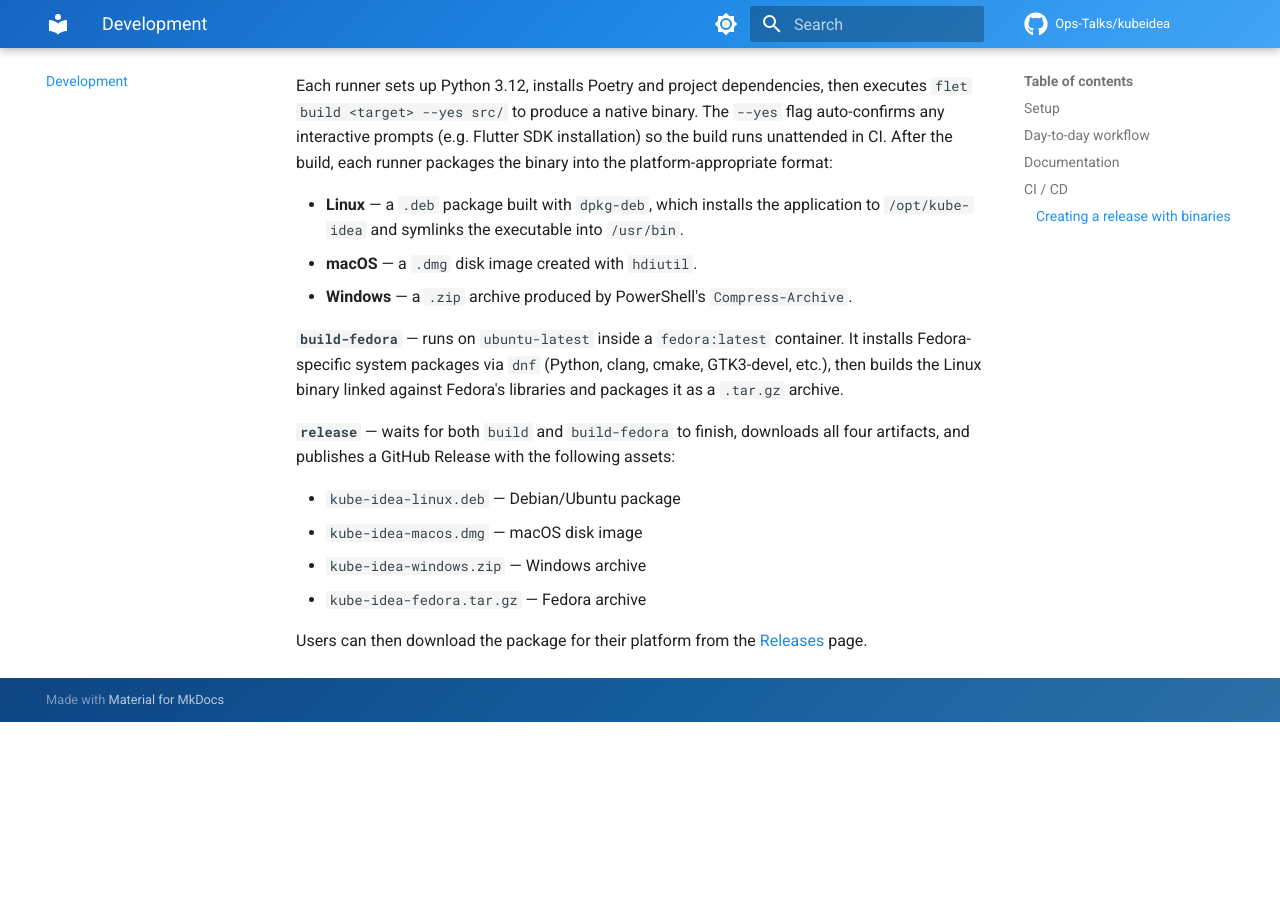
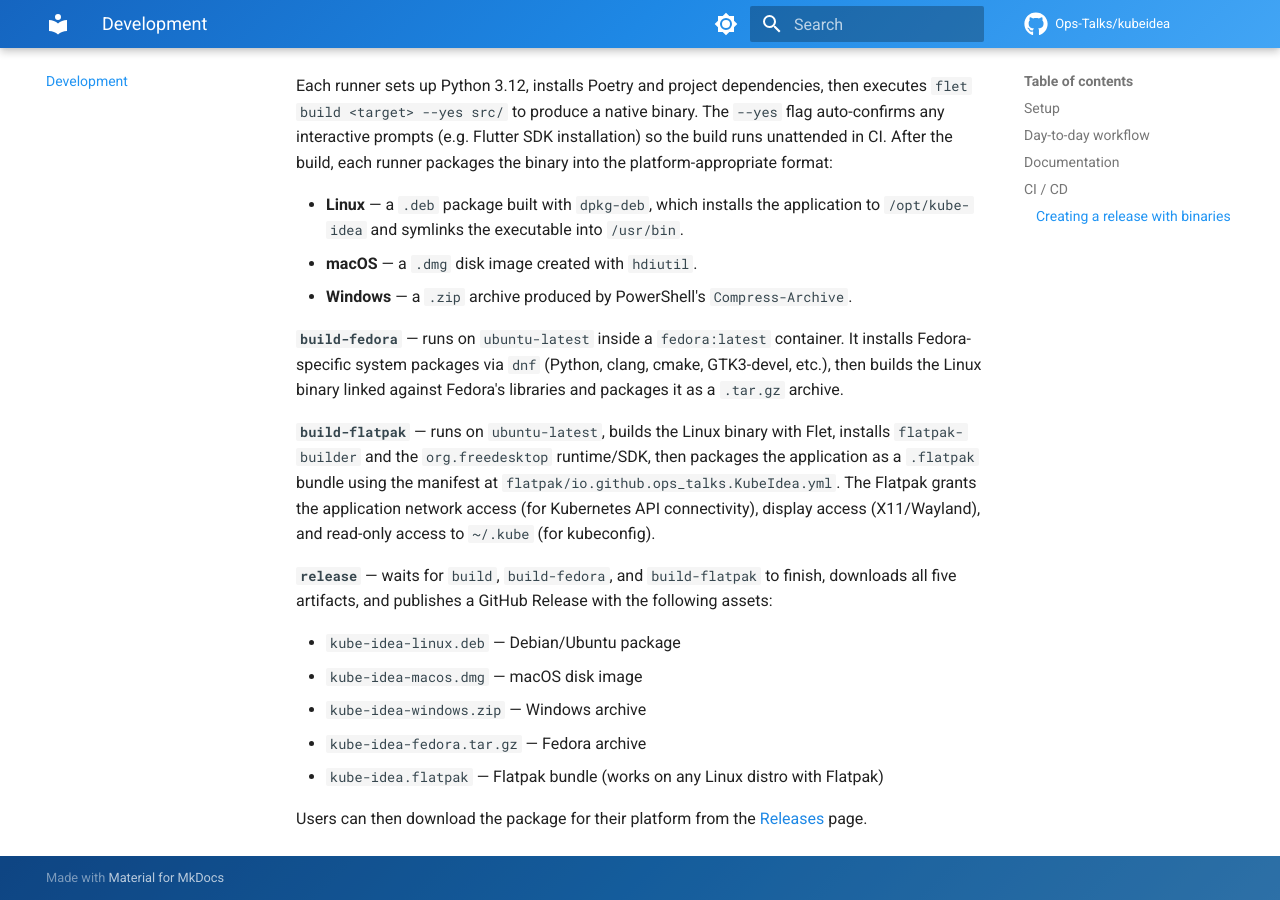
Before and after one commit to Ops-Talks/kubeidea, an MkDocs documentation site: the page built from docs/development.md, in a window 1280 px wide and 900 px high, scrolled down 2031 px. Built offline with MkDocs 1.6.1 and Material for MkDocs 9.7.7, drawn with Linux system fonts in a browser that asks for light colours; comment, search, counter and statistics services are not loaded; before the commit the page ends 2753 px from its top, so only the background shows below that.

Commit message:
feat: add Flatpak support to release workflow
Agent-Logs-Url: https://github.com/Ops-Talks/kubeidea/sessions/81055f16-cf29-4179-a8eb-83a80d2280d0

Co-authored-by: weyderfs <1542315+weyderfs@users.noreply.github.com>

```diff
--- a/docs/development.md
+++ b/docs/development.md
@@ -107,14 +107,23 @@ container. It installs Fedora-specific system packages via `dnf`
 binary linked against Fedora's libraries and packages it as a
 `.tar.gz` archive.
 
-**`release`** — waits for both `build` and `build-fedora` to finish,
-downloads all four artifacts, and publishes a GitHub Release with the
-following assets:
+**`build-flatpak`** — runs on `ubuntu-latest`, builds the Linux binary
+with Flet, installs `flatpak-builder` and the `org.freedesktop`
+runtime/SDK, then packages the application as a `.flatpak` bundle
+using the manifest at `flatpak/io.github.ops_talks.KubeIdea.yml`.
+The Flatpak grants the application network access (for Kubernetes
+API connectivity), display access (X11/Wayland), and read-only
+access to `~/.kube` (for kubeconfig).
+
+**`release`** — waits for `build`, `build-fedora`, and `build-flatpak`
+to finish, downloads all five artifacts, and publishes a GitHub
+Release with the following assets:
 
 - `kube-idea-linux.deb` — Debian/Ubuntu package
 - `kube-idea-macos.dmg` — macOS disk image
 - `kube-idea-windows.zip` — Windows archive
 - `kube-idea-fedora.tar.gz` — Fedora archive
+- `kube-idea.flatpak` — Flatpak bundle (works on any Linux distro with Flatpak)
 
 Users can then download the package for their platform from the
 [Releases](https://github.com/Ops-Talks/kubeidea/releases) page.
```
Also changed, not shown: docs/getting-started.md (+3 -2 lines), 3 other files.
